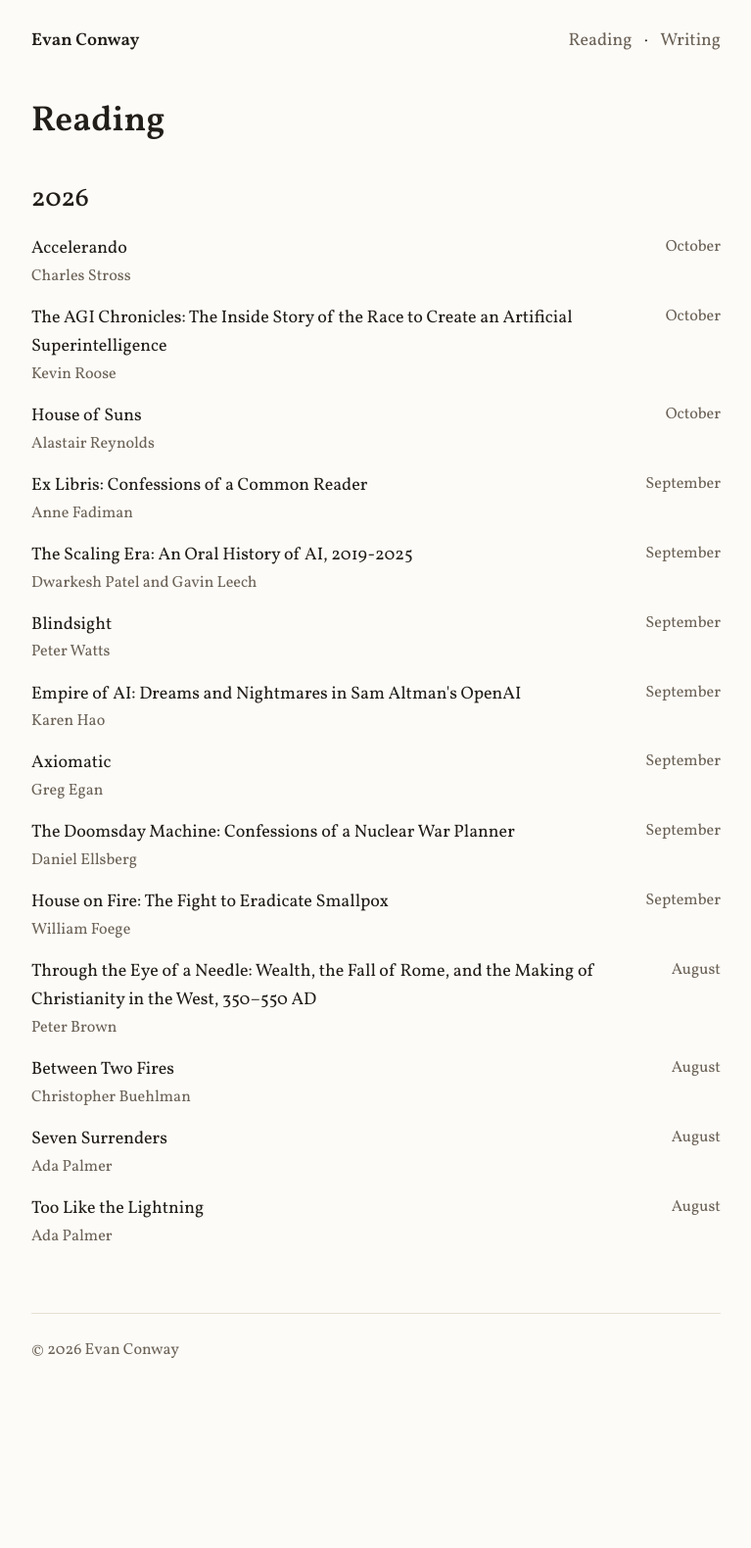
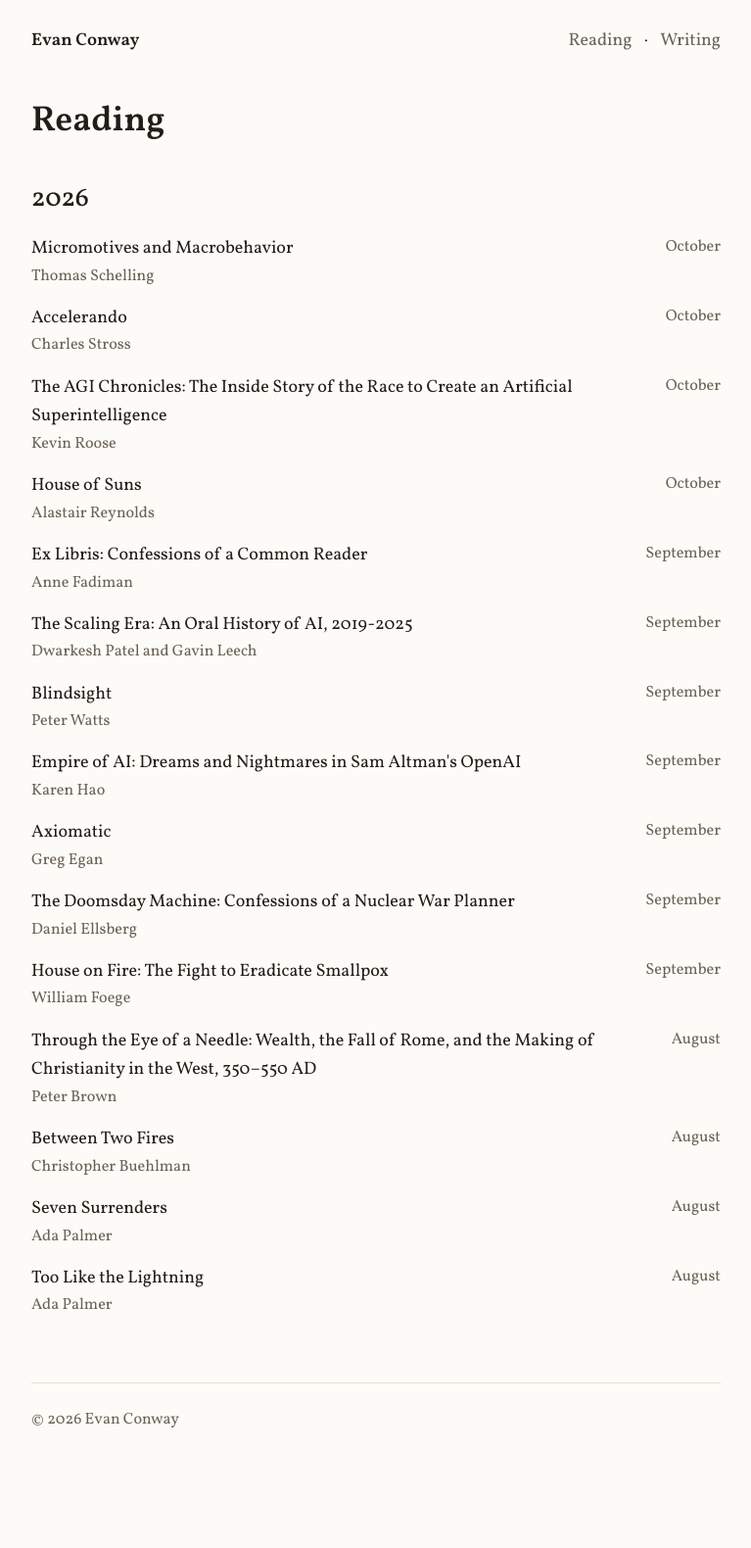
Before and after one commit to evan-conway/evanjayconway.com, a Jekyll site: the page built from reading.html, in a window 1280 px wide. Shown: the whole page at 98% size, without its empty margins (256-1023 px from the left). Built offline with Jekyll 4.4.1, drawn with Linux system fonts in a browser that asks for light colours; before the commit the page ends 1509 px from its top, so only the background shows below that.

Commit message:
Add Micromotives and Macrobehavior to books

```diff
--- a/_data/reading.yml
+++ b/_data/reading.yml
@@ -1,5 +1,8 @@
 - year: 2026
   books:
+    - title: Micromotives and Macrobehavior
+      author: Thomas Schelling
+      month: October
     - title: Accelerando
       author: Charles Stross
       month: October
```
